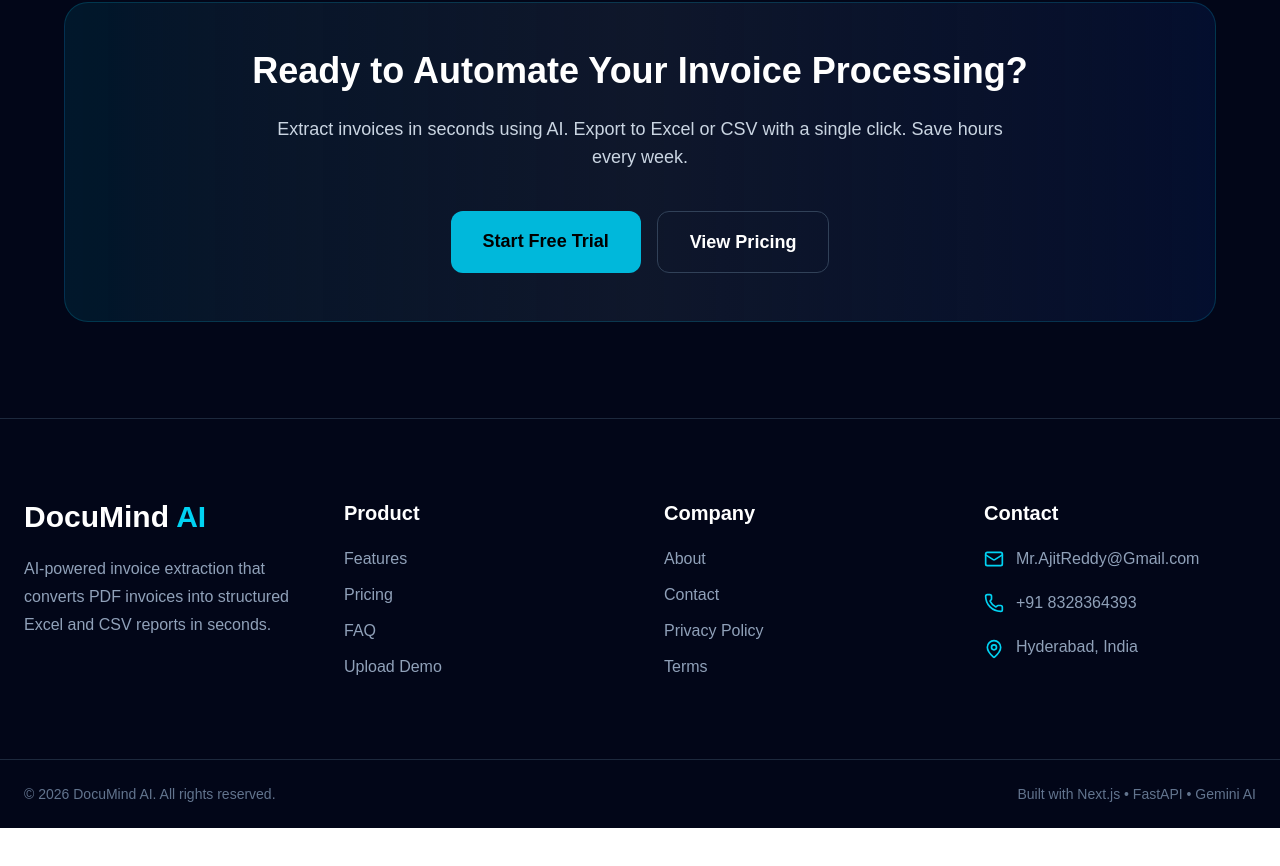
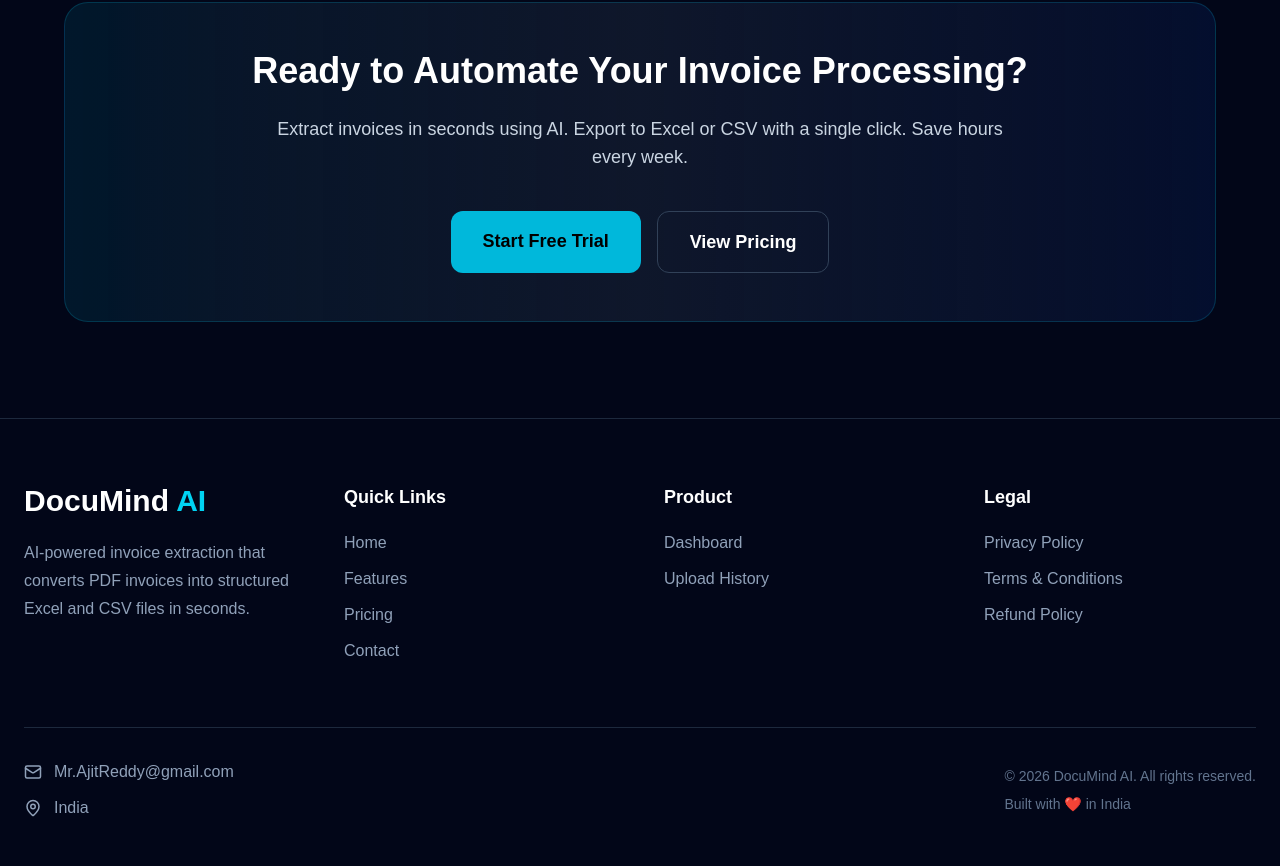
Before and after one commit to mrajitreddy-rgb/documind-ai, a Next.js app in the folder frontend/: page / in a window 1280 px wide. Shown: the part 7397-8263 px from the top of the page. Before the commit the page ends 8225 px from the top, so only its background shows below. Built offline with nearby package versions, Linux system fonts and the light colour scheme.

Commit message:
Update footer and add legal pages

```diff
--- /dev/null
+++ b/frontend/app/account/page.tsx
@@ -0,0 +1,11 @@
+export default function AccountPage() {
+  return (
+    <div className="mx-auto max-w-3xl p-10">
+      <h1 className="text-3xl font-bold text-white">Account</h1>
+
+      <p className="mt-4 text-slate-400">
+        Account settings will be available soon.
+      </p>
+    </div>
+  );
+}
--- /dev/null
+++ b/frontend/app/contact/page.tsx
@@ -0,0 +1,36 @@
+export default function ContactPage() {
+  return (
+    <main className="mx-auto max-w-4xl px-6 py-16 text-slate-300">
+      <h1 className="mb-8 text-4xl font-bold text-white">
+        Contact Us
+      </h1>
+
+      <div className="rounded-2xl border border-slate-700 bg-slate-900 p-8">
+
+        <p className="mb-6">
+          We'd love to hear from you.
+        </p>
+
+        <div className="space-y-4">
+
+          <div>
+            <strong>Email:</strong><br />
+            support@documindai.com
+          </div>
+
+          <div>
+            <strong>Business:</strong><br />
+            DocuMind AI
+          </div>
+
+          <div>
+            <strong>Product:</strong><br />
+            AI-powered PDF Invoice Extraction
+          </div>
+
+        </div>
+
+      </div>
+    </main>
+  );
+}
--- /dev/null
+++ b/frontend/app/privacy/page.tsx
@@ -0,0 +1,58 @@
+export default function PrivacyPage() {
+  return (
+    <main className="mx-auto max-w-4xl px-6 py-16 text-slate-300">
+      <h1 className="mb-8 text-4xl font-bold text-white">
+        Privacy Policy
+      </h1>
+
+      <div className="space-y-8">
+
+        <section>
+          <h2 className="mb-3 text-2xl font-semibold text-cyan-400">
+            Information We Collect
+          </h2>
+
+          <p>
+            DocuMind AI collects only the information required to provide
+            AI-powered invoice extraction services. This may include uploaded
+            PDF documents, account information, and usage data.
+          </p>
+        </section>
+
+        <section>
+          <h2 className="mb-3 text-2xl font-semibold text-cyan-400">
+            How We Use Your Data
+          </h2>
+
+          <p>
+            Uploaded documents are processed solely to extract invoice data and
+            generate downloadable Excel and CSV reports.
+          </p>
+        </section>
+
+        <section>
+          <h2 className="mb-3 text-2xl font-semibold text-cyan-400">
+            Data Security
+          </h2>
+
+          <p>
+            We take reasonable technical and organizational measures to protect
+            your information from unauthorized access or disclosure.
+          </p>
+        </section>
+
+        <section>
+          <h2 className="mb-3 text-2xl font-semibold text-cyan-400">
+            Contact
+          </h2>
+
+          <p>
+            For any privacy-related questions, please contact us using the
+            details on the Contact page.
+          </p>
+        </section>
+
+      </div>
+    </main>
+  );
+}
--- /dev/null
+++ b/frontend/app/refund/page.tsx
@@ -0,0 +1,47 @@
+export default function RefundPage() {
+  return (
+    <main className="mx-auto max-w-4xl px-6 py-16 text-slate-300">
+      <h1 className="mb-8 text-4xl font-bold text-white">
+        Refund Policy
+      </h1>
+
+      <div className="space-y-8">
+
+        <section>
+          <h2 className="mb-3 text-2xl font-semibold text-cyan-400">
+            Digital Product
+          </h2>
+
+          <p>
+            DocuMind AI is a digital software product delivered online. No
+            physical goods are shipped.
+          </p>
+        </section>
+
+        <section>
+          <h2 className="mb-3 text-2xl font-semibold text-cyan-400">
+            Refund Requests
+          </h2>
+
+          <p>
+            If you experience a technical issue that prevents you from using the
+            product, please contact us. We will investigate and work with you to
+            resolve the issue.
+          </p>
+        </section>
+
+        <section>
+          <h2 className="mb-3 text-2xl font-semibold text-cyan-400">
+            Contact
+          </h2>
+
+          <p>
+            For refund-related questions, please contact us through the Contact
+            page.
+          </p>
+        </section>
+
+      </div>
+    </main>
+  );
+}
--- /dev/null
+++ b/frontend/app/settings/page.tsx
@@ -0,0 +1,10 @@
+export default function SettingsPage() {
+  return (
+    <div className="p-10">
+      <h1 className="text-3xl font-bold">Settings</h1>
+      <p className="text-slate-400 mt-3">
+        Settings coming soon.
+      </p>
+    </div>
+  );
+}
--- /dev/null
+++ b/frontend/app/terms/page.tsx
@@ -0,0 +1,58 @@
+export default function TermsPage() {
+  return (
+    <main className="mx-auto max-w-4xl px-6 py-16 text-slate-300">
+      <h1 className="mb-8 text-4xl font-bold text-white">
+        Terms & Conditions
+      </h1>
+
+      <div className="space-y-8">
+
+        <section>
+          <h2 className="mb-3 text-2xl font-semibold text-cyan-400">
+            Acceptance of Terms
+          </h2>
+
+          <p>
+            By accessing or using DocuMind AI, you agree to these Terms &
+            Conditions.
+          </p>
+        </section>
+
+        <section>
+          <h2 className="mb-3 text-2xl font-semibold text-cyan-400">
+            Use of Service
+          </h2>
+
+          <p>
+            DocuMind AI provides AI-powered invoice extraction from PDF
+            documents. Users are responsible for ensuring they have the right to
+            upload and process the documents they submit.
+          </p>
+        </section>
+
+        <section>
+          <h2 className="mb-3 text-2xl font-semibold text-cyan-400">
+            Intellectual Property
+          </h2>
+
+          <p>
+            All software, branding, and content associated with DocuMind AI
+            remain the property of DocuMind AI.
+          </p>
+        </section>
+
+        <section>
+          <h2 className="mb-3 text-2xl font-semibold text-cyan-400">
+            Limitation of Liability
+          </h2>
+
+          <p>
+            While we strive for accurate AI extraction, users should review
+            extracted data before using it for accounting or business purposes.
+          </p>
+        </section>
+
+      </div>
+    </main>
+  );
+}
--- a/frontend/components/landing/Footer.tsx
+++ b/frontend/components/landing/Footer.tsx
@@ -1,27 +1,68 @@
 import Link from "next/link";
-import { Mail, Phone, MapPin } from "lucide-react";
+import { Mail, MapPin } from "lucide-react";
 
 export default function Footer() {
   return (
     <footer className="border-t border-slate-800 bg-slate-950">
 
-      <div className="mx-auto max-w-7xl px-6 py-20">
+      <div className="mx-auto max-w-7xl px-6 py-16">
 
         <div className="grid gap-12 md:grid-cols-4">
 
-          {/* Logo */}
+          {/* Brand */}
 
           <div>
 
-            <h2 className="text-3xl font-bold text-white">
-              DocuMind
+            <Link
+              href="/"
+              className="text-3xl font-extrabold"
+            >
+              <span className="text-white">DocuMind</span>
               <span className="text-cyan-400"> AI</span>
-            </h2>
+            </Link>
 
-            <p className="mt-5 leading-7 text-slate-400">
+            <p className="mt-5 text-slate-400 leading-7">
               AI-powered invoice extraction that converts PDF invoices into
-              structured Excel and CSV reports in seconds.
+              structured Excel and CSV files in seconds.
             </p>
+
+          </div>
+
+          {/* Quick Links */}
+
+          <div>
+
+            <h3 className="mb-5 text-lg font-semibold text-white">
+              Quick Links
+            </h3>
+
+            <ul className="space-y-3 text-slate-400">
+
+              <li>
+                <Link href="/">
+                  Home
+                </Link>
+              </li>
+
+              <li>
+                <a href="#features">
+                  Features
+                </a>
+              </li>
+
+              <li>
+                <a href="#pricing">
+                  Pricing
+                </a>
+              </li>
+
+              <li>
+                <Link href="/contact">
+                  Contact
+                </Link>
+              </li>
+
+            </ul>
 
           </div>
 
@@ -29,33 +70,21 @@
 
           <div>
 
-            <h3 className="text-xl font-bold text-white">
+            <h3 className="mb-5 text-lg font-semibold text-white">
               Product
             </h3>
 
-            <ul className="mt-5 space-y-3">
+            <ul className="space-y-3 text-slate-400">
 
               <li>
-                <Link href="#features" className="text-slate-400 hover:text-cyan-400">
-                  Features
+                <Link href="/dashboard">
+                  Dashboard
                 </Link>
               </li>
 
               <li>
-                <Link href="#pricing" className="text-slate-400 hover:text-cyan-400">
-                  Pricing
-                </Link>
-              </li>
-
-              <li>
-                <Link href="#faq" className="text-slate-400 hover:text-cyan-400">
-                  FAQ
-                </Link>
-              </li>
-
-              <li>
-                <Link href="#upload" className="text-slate-400 hover:text-cyan-400">
-                  Upload Demo
+                <Link href="/history">
+                  Upload History
                 </Link>
               </li>
 
@@ -63,82 +92,66 @@
 
           </div>
 
-          {/* Company */}
+          {/* Legal */}
 
           <div>
 
-            <h3 className="text-xl font-bold text-white">
-              Company
+            <h3 className="mb-5 text-lg font-semibold text-white">
+              Legal
             </h3>
 
-            <ul className="mt-5 space-y-3">
+            <ul className="space-y-3 text-slate-400">
 
               <li>
-                <a href="#" className="text-slate-400 hover:text-cyan-400">
-                  About
-                </a>
+                <Link href="/privacy">
+                  Privacy Policy
+                </Link>
               </li>
 
               <li>
-                <a href="#" className="text-slate-400 hover:text-cyan-400">
-                  Contact
-                </a>
+                <Link href="/terms">
+                  Terms & Conditions
+                </Link>
               </li>
 
               <li>
-                <a href="#" className="text-slate-400 hover:text-cyan-400">
-                  Privacy Policy
-                </a>
-              </li>
-
-              <li>
-                <a href="#" className="text-slate-400 hover:text-cyan-400">
-                  Terms
-                </a>
+                <Link href="/refund">
+                  Refund Policy
+                </Link>
               </li>
 
             </ul>
 
           </div>
 
-          {/* Contact */}
+        </div>
 
-          <div>
+        {/* Contact */}
 
-            <h3 className="text-xl font-bold text-white">
-              Contact
-            </h3>
+        <div className="mt-16 border-t border-slate-800 pt-8">
 
-            <div className="mt-5 space-y-5">
+          <div className="flex flex-col gap-5 md:flex-row md:items-center md:justify-between">
 
-              <div className="flex items-center gap-3">
+            <div className="space-y-3">
 
-                <Mail className="h-5 w-5 text-cyan-400" />
-
-                <span className="text-slate-400">
-                  Mr.AjitReddy@Gmail.com
-                </span>
-
+              <div className="flex items-center gap-3 text-slate-400">
+                <Mail size={18} />
+                <span>Mr.AjitReddy@gmail.com</span>
               </div>
 
-              <div className="flex items-center gap-3">
-
-                <Phone className="h-5 w-5 text-cyan-400" />
-
-                <span className="text-slate-400">
-                  +91 8328364393
-                </span>
-
+              <div className="flex items-center gap-3 text-slate-400">
+                <MapPin size={18} />
+                <span>India</span>
               </div>
 
-              <div className="flex items-start gap-3">
+            </div>
 
-                <MapPin className="mt-1 h-5 w-5 text-cyan-400" />
+            <div className="text-sm text-slate-500">
 
-                <span className="text-slate-400">
-                  Hyderabad, India
-                </span>
+              © 2026 DocuMind AI. All rights reserved.
 
+              <div className="mt-2">
+                Built with ❤️ in India
               </div>
 
             </div>
@@ -149,22 +162,6 @@
 
       </div>
 
-      <div className="border-t border-slate-800">
-
-        <div className="mx-auto flex max-w-7xl flex-col items-center justify-between gap-4 px-6 py-6 text-sm text-slate-500 md:flex-row">
-
-          <span>
-            © 2026 DocuMind AI. All rights reserved.
-          </span>
-
-          <span>
-            Built with Next.js • FastAPI • Gemini AI
-          </span>
-
-        </div>
-
-      </div>
-
     </footer>
   );
 }
--- a/frontend/components/layout/Sidebar.tsx
+++ b/frontend/components/layout/Sidebar.tsx
@@ -4,7 +4,7 @@
 import { usePathname } from "next/navigation";
 
 const menu = [
-  { name: "Dashboard", href: "/" },
+  { name: "Dashboard", href: "/dashboard" },
   { name: "Upload History", href: "/history" },
   { name: "Settings", href: "/settings" },
   { name: "Account", href: "/account" },
@@ -16,9 +16,12 @@
   return (
     <aside className="flex h-screen w-64 flex-col border-r border-slate-800 bg-slate-950">
       <div className="border-b border-slate-800 p-6">
-        <h1 className="text-2xl font-bold text-cyan-400">
+        <Link
+          href="/"
+          className="text-2xl font-bold text-cyan-400 hover:text-cyan-300"
+        >
           DocuMind AI
-        </h1>
+        </Link>
 
         <p className="mt-2 text-sm text-slate-500">
           AI Invoice Extraction
@@ -40,7 +43,14 @@
           </Link>
         ))}
       </nav>
-
+      <div className="border-t border-slate-800 p-4">
+        <Link
+            href="/"
+            className="block rounded-xl px-4 py-3 text-slate-300 transition hover:bg-slate-800"
+        >
+               ← Back to Home
+        </Link>
+      </div>
       <div className="border-t border-slate-800 p-4 text-xs text-slate-500">
         Version 1.0
       </div>
```
